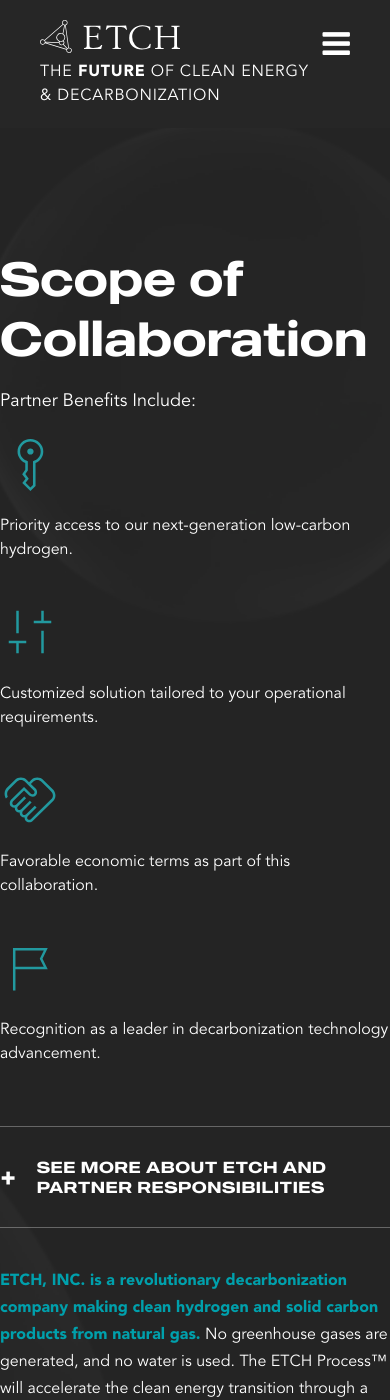
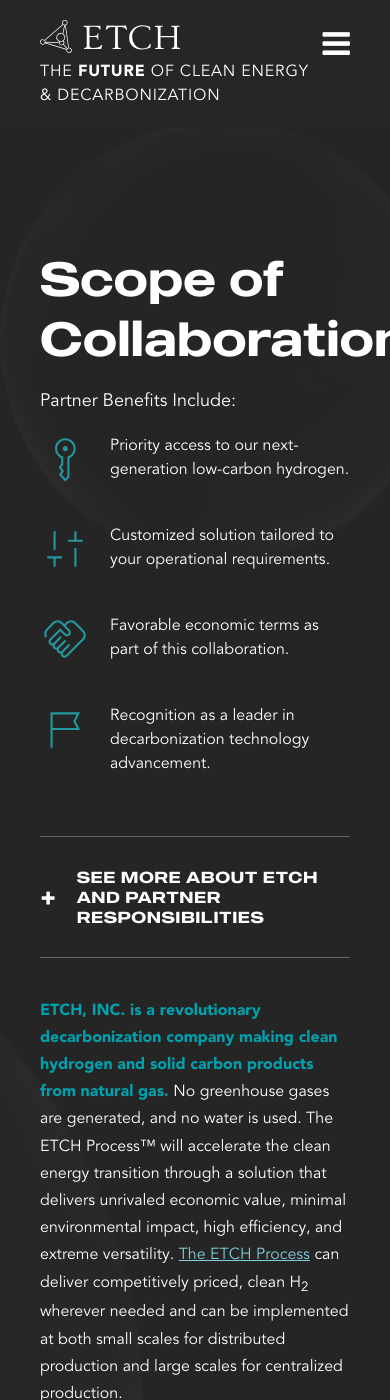
Before and after one commit to weareoutright/etchmaterials_jekyll, a Jekyll site: the page built from collaborate-with-etch/index.html, in a window 390 px wide and 1400 px high, scrolled down 1243 px. Built offline with Jekyll 4.4.1, drawn with Linux system fonts in a browser that asks for light colours.

Commit message:
add responsive layout for benefits section and padding

```diff
--- a/_sass/reverse-rfp.scss
+++ b/_sass/reverse-rfp.scss
@@ -105,6 +105,16 @@
     z-index: 1;
   }
 
+  .feature-content {
+    padding-left: 40px;
+    padding-right: 40px;
+
+    @media screen and (min-width: 1200px) {
+      padding-left: 0;
+      padding-right: 0;
+    }
+  }
+
   @media screen and (min-width: 700px) {
     padding: 100px 0;
   }
@@ -154,13 +164,21 @@
 
   .benefit-item {
     text-align: left;
+    display: flex;
+    gap: 20px;
+    align-items: flex-start;
+
+    @media screen and (min-width: 1000px) {
+      flex-direction: column;
+      gap: 0;
+    }
 
     .benefit-icon {
-      width: 60px;
-      height: 60px;
-      margin-bottom: 20px;
+      width: 50px;
+      height: 50px;
+      flex-shrink: 0;
 
-      @media screen and (min-width: 700px) {
+      @media screen and (min-width: 1000px) {
         width: 70px;
         height: 70px;
         margin-bottom: 30px;
```
